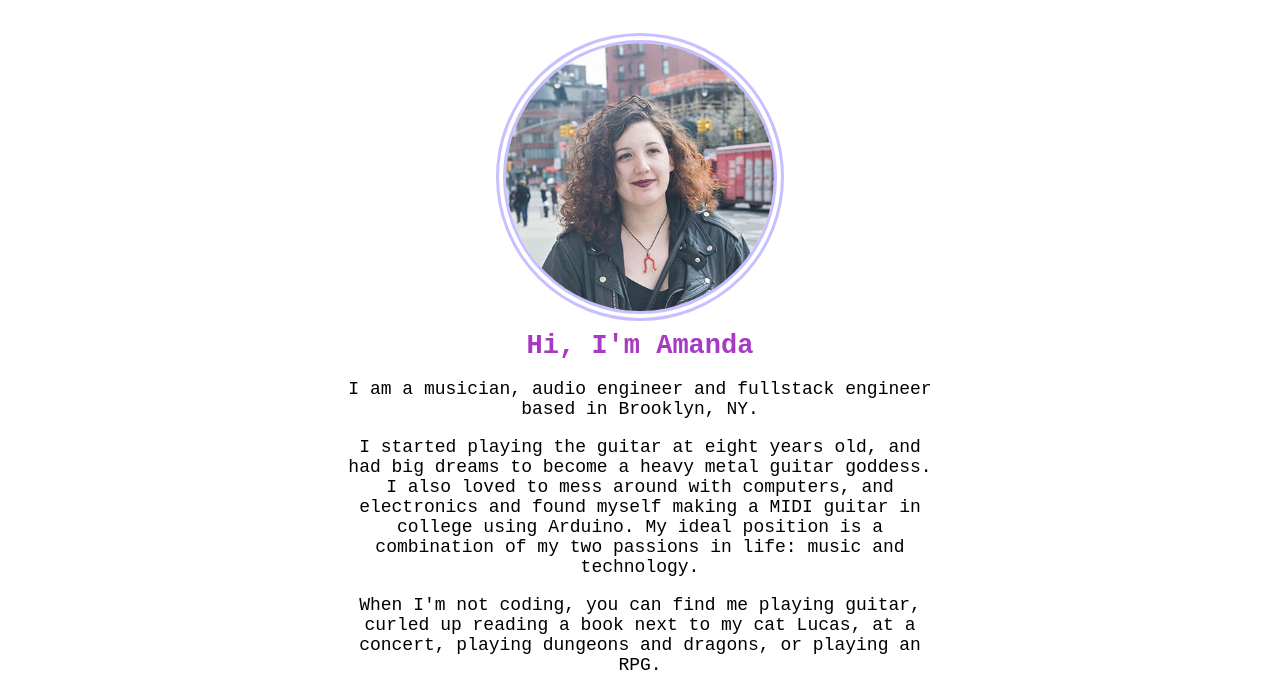
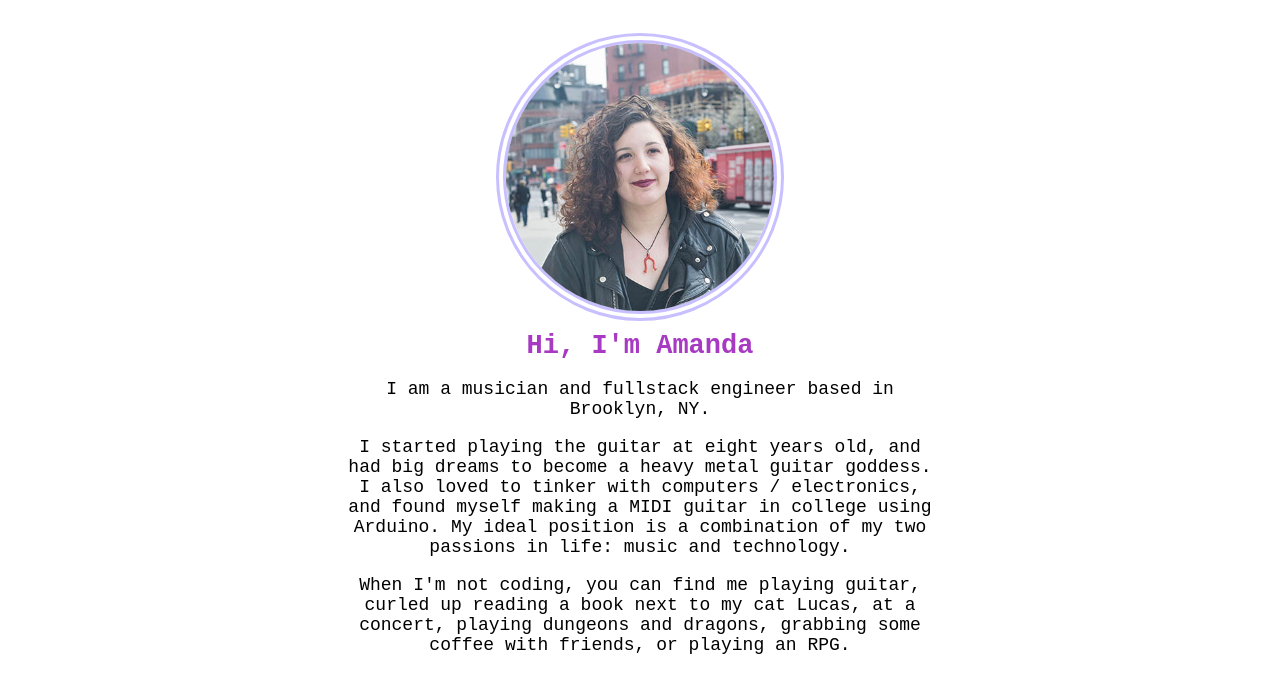
Before and after one commit to amabarr/portfolio, a Gatsby site: page / in a window 1280 px wide. Shown: the part 101-790 px from the top of the page. Built offline with nearby package versions, Linux system fonts and the light colour scheme; Gatsby itself is replaced by a stand-in of ours.

Commit message:
About me updates

```diff
--- a/src/components/aboutMe.tsx
+++ b/src/components/aboutMe.tsx
@@ -14,21 +14,18 @@
 			<div className='about'>
 				<h2>Hi, I'm Amanda</h2>
 				<span>
-					<p>
-						I am a musician, audio engineer and fullstack engineer based in
-						Brooklyn, NY.
-					</p>
+					<p>I am a musician and fullstack engineer based in Brooklyn, NY.</p>
 					<p>
 						I started playing the guitar at eight years old, and had big dreams
-						to become a heavy metal guitar goddess. I also loved to mess around
-						with computers, and electronics and found myself making a MIDI
-						guitar in college using Arduino. My ideal position is a combination
-						of my two passions in life: music and technology.
+						to become a heavy metal guitar goddess. I also loved to tinker with
+						computers / electronics, and found myself making a MIDI guitar in
+						college using Arduino. My ideal position is a combination of my two
+						passions in life: music and technology.
 					</p>
 					<p>
 						When I'm not coding, you can find me playing guitar, curled up
 						reading a book next to my cat Lucas, at a concert, playing dungeons
-						and dragons, or playing an RPG.
+						and dragons, grabbing some coffee with friends, or playing an RPG.
 					</p>
 				</span>
 
```
